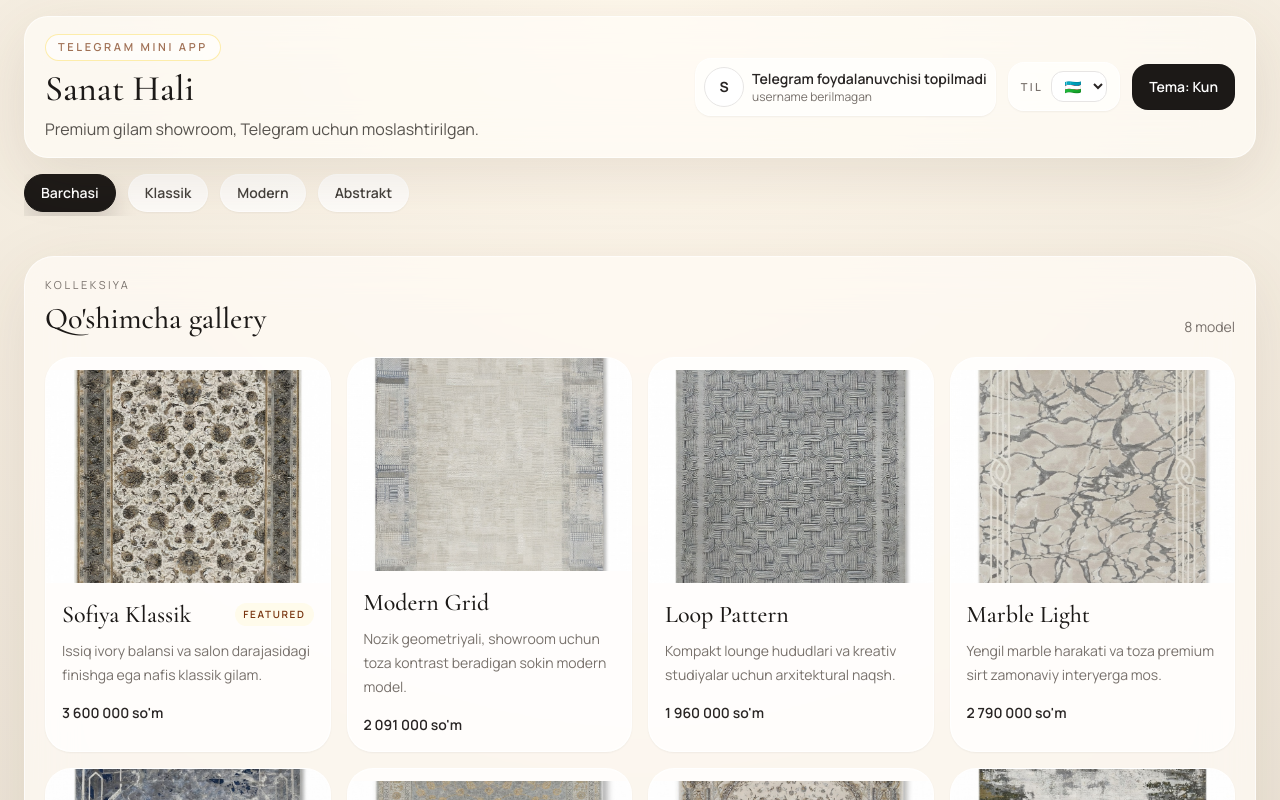
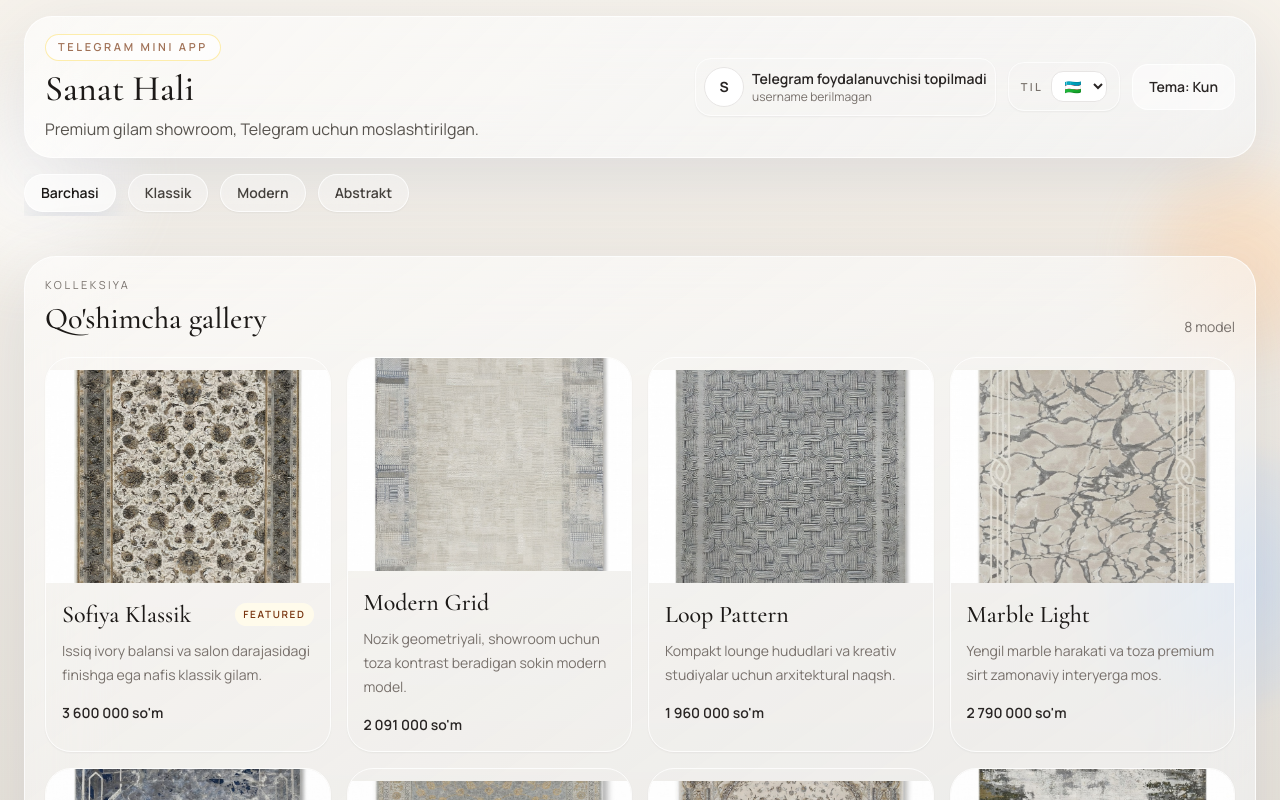
Before and after one commit to Wic000/sanat-hali, a React (Vite) app: page / in a window 1280 px wide. Shown: the top 800 px of the page. Built offline with nearby package versions, Linux system fonts and the light colour scheme.

Commit message:
Apply glassmorphism showroom redesign

```diff
--- a/App.tsx
+++ b/App.tsx
@@ -242,7 +242,15 @@ const App: React.FC = () => {
   };
 
   return (
-    <div className={`min-h-screen ${theme === 'dark' ? 'bg-[radial-gradient(circle_at_top,_rgba(54,47,40,0.95),_rgba(28,24,21,0.92),_rgba(17,15,14,0.98))] text-stone-100' : 'bg-[radial-gradient(circle_at_top,_rgba(255,248,236,0.95),_rgba(242,234,220,0.82),_rgba(226,217,203,0.94)),linear-gradient(180deg,_#f4efe8_0%,_#ebe3d6_100%)] text-stone-900'}`}>
+    <div className={`ios-liquid-bg min-h-screen ${
+      theme === 'dark'
+        ? 'bg-[radial-gradient(circle_at_top,_rgba(53,62,86,0.52),_rgba(20,23,31,0.9),_rgba(10,12,18,0.98))] text-stone-100'
+        : 'bg-[linear-gradient(180deg,_rgba(247,243,236,0.94)_0%,_rgba(231,226,217,0.92)_58%,_rgba(219,222,228,0.84)_100%)] text-stone-900'
+    }`}>
+      <div className={`ios-grid ${theme === 'dark' ? 'opacity-10' : ''}`} />
+      <div className="ios-orb one" />
+      <div className="ios-orb two" />
+
       <div className="mx-auto flex min-h-screen w-full max-w-[1600px] flex-col px-4 pb-10 pt-4 sm:px-5 lg:px-6">
         <ShowroomHeader
           telegramUser={telegramUser}
@@ -423,10 +431,10 @@ const App: React.FC = () => {
 
       {showPhoneModal && (
         <div className="fixed inset-0 z-[98] flex items-end justify-center bg-black/60 p-0 sm:items-center sm:p-6">
-          <div className={`w-full rounded-t-[28px] border p-5 shadow-[0_30px_80px_rgba(0,0,0,0.3)] sm:max-w-lg sm:rounded-[30px] ${
+          <div className={`w-full rounded-t-[28px] border p-5 shadow-[0_30px_80px_rgba(0,0,0,0.3)] backdrop-blur-2xl sm:max-w-lg sm:rounded-[30px] ${
             theme === 'dark'
-              ? 'border-white/10 bg-[rgba(24,21,18,0.98)] text-stone-100'
-              : 'border-white/60 bg-[rgba(255,251,245,0.98)] text-stone-900'
+              ? 'border-white/10 bg-[linear-gradient(145deg,_rgba(26,31,42,0.86),_rgba(18,21,29,0.72))] text-stone-100'
+              : 'border-white/70 bg-[linear-gradient(145deg,_rgba(255,255,255,0.72),_rgba(241,245,252,0.58))] text-stone-900'
           }`}>
             <div className="flex items-start justify-between gap-4">
               <div>
--- a/components/CategoryChips.tsx
+++ b/components/CategoryChips.tsx
@@ -19,14 +19,14 @@ const CategoryChips: React.FC<CategoryChipsProps> = ({ categories, selectedCateg
             key={category}
             type="button"
             onClick={() => onSelect(category)}
-            className={`shrink-0 rounded-full border px-4 py-2 text-sm font-semibold transition ${
+            className={`shrink-0 rounded-full border px-4 py-2 text-sm font-semibold backdrop-blur-xl transition ${
                 active
                 ? theme === 'dark'
-                  ? 'border-amber-100 bg-amber-100 text-stone-900 shadow-[0_14px_24px_rgba(28,25,23,0.16)]'
-                  : 'border-stone-900 bg-stone-900 text-white shadow-[0_14px_24px_rgba(28,25,23,0.16)]'
+                  ? 'border-amber-100/50 bg-[rgba(255,238,191,0.9)] text-stone-900 shadow-[0_14px_24px_rgba(28,25,23,0.16)]'
+                  : 'border-white/80 bg-[rgba(255,255,255,0.62)] text-stone-900 shadow-[0_14px_24px_rgba(125,145,178,0.16)]'
                 : theme === 'dark'
                   ? 'border-white/10 bg-white/5 text-stone-300 shadow-sm hover:border-white/20 hover:text-white'
-                  : 'border-white/70 bg-white/75 text-stone-700 shadow-sm hover:border-stone-300 hover:text-stone-900'
+                  : 'border-white/80 bg-[rgba(255,255,255,0.36)] text-stone-700 shadow-sm hover:bg-[rgba(255,255,255,0.52)] hover:text-stone-900'
             }`}
           >
             {category}
--- a/components/ProductRail.tsx
+++ b/components/ProductRail.tsx
@@ -14,10 +14,10 @@ interface ProductRailProps {
 }
 
 const ProductRail: React.FC<ProductRailProps> = ({ products, selectedProductId, formatPrice, onSelect, collectionLabel, title, modelsLabel, premiumLabel, theme }) => (
-  <section className={`mt-6 rounded-[30px] border p-4 shadow-[0_18px_70px_rgba(88,63,37,0.1)] backdrop-blur-xl sm:p-5 ${
+  <section className={`mt-6 rounded-[32px] border p-4 shadow-[0_20px_80px_rgba(84,102,140,0.14)] backdrop-blur-2xl sm:p-5 ${
     theme === 'dark'
-      ? 'border-white/10 bg-[rgba(28,24,21,0.82)]'
-      : 'border-white/60 bg-[rgba(255,251,245,0.72)]'
+      ? 'border-white/10 bg-[linear-gradient(145deg,_rgba(31,37,52,0.72),_rgba(18,21,29,0.54))]'
+      : 'border-white/75 bg-[linear-gradient(145deg,_rgba(255,255,255,0.56),_rgba(239,245,255,0.4))]'
   }`}>
     <div className="flex items-end justify-between gap-4">
       <div>
@@ -43,7 +43,7 @@ const ProductRail: React.FC<ProductRailProps> = ({ products, selectedProductId,
                   : 'border-stone-900 bg-stone-900/5 shadow-[0_12px_24px_rgba(28,25,23,0.12)]'
                 : theme === 'dark'
                   ? 'border-white/10 bg-white/5'
-                  : 'border-white/70 bg-white/70'
+                  : 'border-white/80 bg-white/38'
             }`}
           >
             <div className="relative aspect-square overflow-hidden">
@@ -80,7 +80,7 @@ const ProductRail: React.FC<ProductRailProps> = ({ products, selectedProductId,
                   : 'border-stone-900 bg-stone-900 text-white shadow-[0_18px_40px_rgba(28,25,23,0.18)]'
                 : theme === 'dark'
                   ? 'border-white/10 bg-white/5 text-stone-100 shadow-sm hover:-translate-y-1 hover:border-white/20'
-                  : 'border-white/70 bg-white/80 text-stone-900 shadow-sm hover:-translate-y-1 hover:border-stone-300'
+                  : 'border-white/80 bg-white/42 text-stone-900 shadow-sm hover:-translate-y-1 hover:border-white hover:bg-white/60'
             }`}
           >
             <div className="aspect-[4/3] overflow-hidden">
--- a/components/ShowroomHeader.tsx
+++ b/components/ShowroomHeader.tsx
@@ -60,10 +60,10 @@ const ShowroomHeader: React.FC<ShowroomHeaderProps> = ({
   const displayUsername = telegramUser?.username ? `@${telegramUser.username}` : usernameMissingLabel;
 
   return (
-  <header className={`mb-3 rounded-[24px] border px-3 py-3 shadow-[0_18px_60px_rgba(90,65,40,0.12)] backdrop-blur-xl sm:mb-4 sm:px-5 sm:py-4 ${
+  <header className={`mb-3 rounded-[28px] border px-3 py-3 shadow-[0_20px_80px_rgba(73,88,129,0.14)] backdrop-blur-2xl sm:mb-4 sm:px-5 sm:py-4 ${
     theme === 'dark'
-      ? 'border-white/10 bg-[rgba(28,24,21,0.82)]'
-      : 'border-white/60 bg-[rgba(255,252,247,0.7)]'
+      ? 'border-white/10 bg-[linear-gradient(135deg,_rgba(30,35,48,0.74),_rgba(18,21,29,0.52))]'
+      : 'border-white/75 bg-[linear-gradient(135deg,_rgba(255,255,255,0.56),_rgba(240,246,255,0.42))]'
   }`}>
     <div className="flex flex-col gap-3 lg:flex-row lg:items-center lg:justify-between">
       <div className="min-w-0">
@@ -79,7 +79,7 @@ const ShowroomHeader: React.FC<ShowroomHeaderProps> = ({
       </div>
 
       <div className="grid grid-cols-[auto_auto_auto] gap-2 sm:flex sm:flex-wrap sm:items-center sm:gap-3">
-        <div className={`flex min-w-0 items-center gap-2 rounded-2xl border px-2 py-2 shadow-sm ${theme === 'dark' ? 'border-white/10 bg-white/5' : 'border-white/70 bg-white/65'}`}>
+        <div className={`flex min-w-0 items-center gap-2 rounded-2xl border px-2 py-2 shadow-sm ${theme === 'dark' ? 'border-white/10 bg-white/5' : 'border-white/70 bg-white/48'}`}>
           <div className={`flex h-10 w-10 shrink-0 items-center justify-center overflow-hidden rounded-full border text-sm font-bold ${
             theme === 'dark'
               ? 'border-white/10 bg-stone-900 text-stone-100'
@@ -105,7 +105,7 @@ const ShowroomHeader: React.FC<ShowroomHeaderProps> = ({
           </div>
         </div>
 
-        <div className={`flex items-center justify-end gap-2 rounded-2xl border px-2 py-2 shadow-sm sm:justify-start sm:px-3 ${theme === 'dark' ? 'border-white/10 bg-white/5' : 'border-white/70 bg-white/65'}`}>
+        <div className={`flex items-center justify-end gap-2 rounded-2xl border px-2 py-2 shadow-sm sm:justify-start sm:px-3 ${theme === 'dark' ? 'border-white/10 bg-white/5' : 'border-white/70 bg-white/48'}`}>
           <span className={`hidden text-[11px] font-semibold uppercase tracking-[0.22em] sm:inline ${theme === 'dark' ? 'text-stone-400' : 'text-stone-500'}`}>{languageLabel}</span>
           <select
             value={lang}
@@ -125,7 +125,7 @@ const ShowroomHeader: React.FC<ShowroomHeaderProps> = ({
             className={`rounded-2xl border px-3 py-2.5 text-sm font-semibold transition sm:px-4 sm:py-3 ${
               theme === 'dark'
                 ? 'border-white/10 bg-white/5 text-stone-100 hover:bg-white/10'
-                : 'border-stone-900/10 bg-stone-900 text-white hover:bg-stone-800'
+                : 'border-white/80 bg-[rgba(255,255,255,0.5)] text-stone-800 hover:bg-[rgba(255,255,255,0.64)]'
             }`}
           >
             <span className="sm:hidden">{theme === 'light' ? '☀' : '☾'}</span>
@@ -139,7 +139,7 @@ const ShowroomHeader: React.FC<ShowroomHeaderProps> = ({
               className={`rounded-2xl border px-3 py-2.5 text-sm font-semibold shadow-[0_12px_24px_rgba(28,25,23,0.2)] transition sm:px-4 sm:py-3 ${
                 theme === 'dark'
                   ? 'border-amber-200/20 bg-amber-100 text-stone-900 hover:bg-amber-50'
-                  : 'border-stone-900/10 bg-stone-900 text-white hover:bg-stone-800'
+                  : 'border-white/80 bg-[rgba(255,242,210,0.86)] text-stone-900 hover:bg-[rgba(255,247,222,0.96)]'
               }`}
             >
               <span className="sm:hidden">Admin</span>
--- a/styles.css
+++ b/styles.css
@@ -5,7 +5,10 @@
 :root {
   color-scheme: light;
   font-family: 'Manrope', sans-serif;
-  background: #f4efe8;
+  background:
+    radial-gradient(circle at 16% 20%, rgba(255, 255, 255, 0.95), rgba(255, 255, 255, 0) 24%),
+    radial-gradient(circle at 82% 14%, rgba(255, 214, 170, 0.55), rgba(255, 214, 170, 0) 26%),
+    linear-gradient(180deg, #f6f1ea 0%, #e8e0d4 100%);
 }
 
 html {
@@ -17,7 +20,10 @@ body {
   min-width: 320px;
   min-height: 100vh;
   font-family: 'Manrope', sans-serif;
-  background: #f4efe8;
+  background:
+    radial-gradient(circle at 16% 20%, rgba(255, 255, 255, 0.95), rgba(255, 255, 255, 0) 24%),
+    radial-gradient(circle at 82% 14%, rgba(255, 214, 170, 0.55), rgba(255, 214, 170, 0) 26%),
+    linear-gradient(180deg, #f6f1ea 0%, #e8e0d4 100%);
   color: #1c1917;
   -webkit-tap-highlight-color: transparent;
 }
@@ -30,6 +36,77 @@ textarea {
 
 #root {
   min-height: 100vh;
+}
+
+.ios-liquid-bg {
+  position: relative;
+  overflow: hidden;
+  isolation: isolate;
+}
+
+.ios-liquid-bg::before,
+.ios-liquid-bg::after {
+  content: '';
+  position: absolute;
+  inset: auto;
+  border-radius: 999px;
+  filter: blur(24px);
+  opacity: 0.8;
+  z-index: -2;
+  pointer-events: none;
+}
+
+.ios-liquid-bg::before {
+  top: 4rem;
+  left: -5rem;
+  width: 14rem;
+  height: 14rem;
+  background: radial-gradient(circle, rgba(255, 255, 255, 0.95), rgba(255, 255, 255, 0.05));
+}
+
+.ios-liquid-bg::after {
+  top: 10rem;
+  right: -4rem;
+  width: 13rem;
+  height: 13rem;
+  background: radial-gradient(circle, rgba(255, 207, 161, 0.7), rgba(255, 207, 161, 0.04));
+}
+
+.ios-orb {
+  position: absolute;
+  border-radius: 999px;
+  filter: blur(10px);
+  pointer-events: none;
+  z-index: -1;
+}
+
+.ios-orb.one {
+  top: 32%;
+  right: -5rem;
+  width: 16rem;
+  height: 16rem;
+  background: radial-gradient(circle, rgba(174, 208, 255, 0.4), rgba(174, 208, 255, 0));
+}
+
+.ios-orb.two {
+  bottom: 10%;
+  left: -4rem;
+  width: 14rem;
+  height: 14rem;
+  background: radial-gradient(circle, rgba(255, 229, 194, 0.48), rgba(255, 229, 194, 0));
+}
+
+.ios-grid {
+  position: absolute;
+  inset: 0;
+  background-image:
+    linear-gradient(rgba(255, 255, 255, 0.18) 1px, transparent 1px),
+    linear-gradient(90deg, rgba(255, 255, 255, 0.18) 1px, transparent 1px);
+  background-size: 28px 28px;
+  mask-image: linear-gradient(180deg, rgba(0, 0, 0, 0.24), transparent 68%);
+  opacity: 0.22;
+  pointer-events: none;
+  z-index: -1;
 }
 
 .font-display {
```
Also changed, not shown: components/HeroBanner.tsx (+4 -4 lines), components/ProductInfoPanel.tsx (+10 -10 lines), components/RoomPreviewPanel.tsx (+6 -6 lines).
